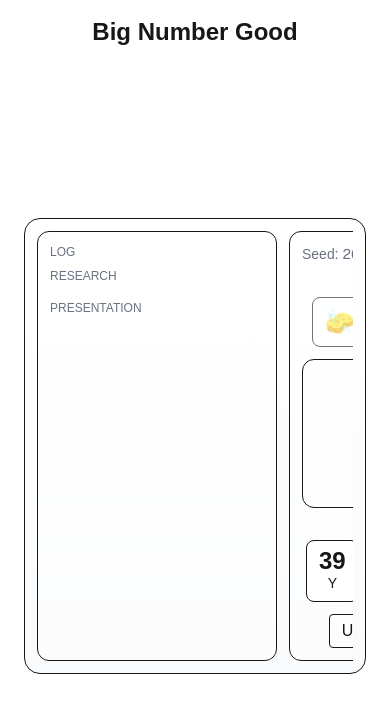
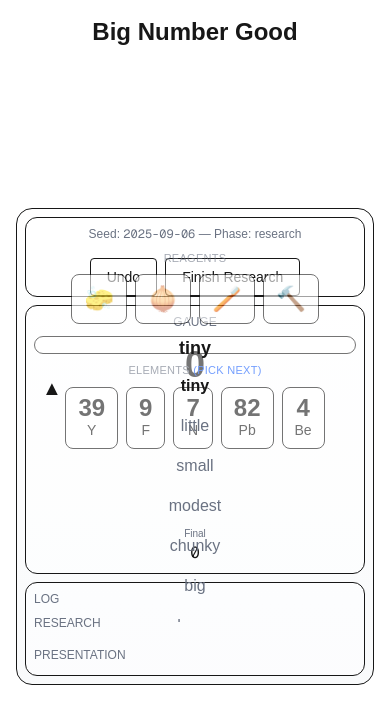
Before and after one commit to mt-quinn/bignumbergood, a Next.js app in the folder site/: page / in a window 390 px wide. Shown: the top 724 px of the page. Built offline with nearby package versions, Linux system fonts and the light colour scheme.

Commit message:
Mobile: responsive stacked layout with compact gauge and tighter spacing

```diff
--- a/site/src/components/Playfield.tsx
+++ b/site/src/components/Playfield.tsx
@@ -20,11 +20,10 @@ export function Playfield() {
   }, []);
   useEffect(() => {
     function update() {
-      const padding = 24; // outer breathing room
-      const headerReserve = 90; // allow for page title area
+      const padding = 16; // tighter on mobile
+      const headerReserve = 72; // title area
       const availW = Math.max(320, window.innerWidth - padding * 2);
-      const availH = Math.max(320, window.innerHeight - headerReserve - padding * 2);
-      // Fit box of aspect into viewport
+      const availH = Math.max(420, window.innerHeight - headerReserve - padding * 2);
       const widthByHeight = availH * desiredAspect;
       const width = Math.min(availW, widthByHeight, 1200);
       const height = Math.floor(width / desiredAspect);
@@ -37,14 +36,15 @@ export function Playfield() {
 
   return (
     <div className="mx-auto" style={{ width: size?.width, height: size?.height }}>
-      <div className="h-full w-full rounded-2xl border bg-gradient-to-b from-white to-gray-50 dark:from-zinc-900 dark:to-zinc-950 p-3 sm:p-5 overflow-hidden">
-        <div className="h-full w-full grid grid-cols-[240px_1fr_200px] gap-3 sm:gap-4 overflow-hidden">
-          {/* Left: Log */}
-          <aside className="h-full rounded-xl border bg-background/40 p-3 overflow-auto min-h-0">
+      <div className="h-full w-full rounded-2xl border bg-gradient-to-b from-white to-gray-50 dark:from-zinc-900 dark:to-zinc-950 p-2 sm:p-4 overflow-hidden">
+        {/* Mobile-first single column; switch to 3 columns on lg */}
+        <div className="h-full w-full grid grid-rows-[1fr_auto_auto] lg:grid-rows-1 grid-cols-1 lg:grid-cols-[240px_1fr_200px] gap-2 sm:gap-3 overflow-hidden">
+          {/* Left: Log (mobile order 3) */}
+          <aside className="order-3 lg:order-1 h-full rounded-xl border bg-background/40 p-2 sm:p-3 overflow-auto min-h-0">
             <div className="text-xs uppercase text-gray-500 mb-2">Log</div>
             <section className="mb-4">
               <h2 className="text-xs uppercase text-gray-500 mb-1">Research</h2>
-              <div className="text-sm font-mono space-y-1">
+              <div className="text-xs sm:text-sm font-mono space-y-1">
                 {(phase !== "research" ? researchEval?.steps : liveEval?.steps)?.map((s, i) => (
                   <div key={i}>{s.log}</div>
                 ))}
@@ -52,7 +52,7 @@ export function Playfield() {
             </section>
             <section>
               <h2 className="text-xs uppercase text-gray-500 mb-1">Presentation</h2>
-              <div className="text-sm font-mono space-y-1">
+              <div className="text-xs sm:text-sm font-mono space-y-1">
                 {(phase === "presentation" ? liveEval?.steps : presentationEval?.steps)?.map((s, i) => (
                   <div key={i}>{s.log}</div>
                 ))}
@@ -60,39 +60,39 @@ export function Playfield() {
             </section>
           </aside>
 
-          {/* Center: Play area */}
-          <main className="h-full rounded-xl border bg-background/40 p-3 sm:p-4 flex flex-col min-h-0">
-            <div className="text-sm text-gray-500 mb-2">Seed: <span className="font-mono">{daily.seed}</span> — Phase: {phase}</div>
+          {/* Center: Play area (mobile order 1) */}
+          <main className="order-1 lg:order-2 h-full rounded-xl border bg-background/40 p-2 sm:p-3 flex flex-col min-h-0">
+            <div className="text-xs sm:text-sm text-gray-500 mb-2 text-center lg:text-left">Seed: <span className="font-mono">{daily.seed}</span> — Phase: {phase}</div>
             <div className="flex-1 min-h-0">
               <Crucible />
             </div>
             <div className="mt-2 sm:mt-3 flex gap-2 justify-center">
-              <button className="px-3 py-1 rounded border bg-white/60 hover:bg-white transition" onClick={actions.undo}>Undo</button>
+              <button className="px-4 py-2 rounded border bg-white/70 hover:bg-white transition text-sm">Undo</button>
               {phase === "research" && (
-                <button className="px-3 py-1 rounded border bg-white/60 hover:bg-white transition" onClick={actions.finalizeResearch}>Finish Research</button>
+                <button className="px-4 py-2 rounded border bg-white/70 hover:bg-white transition text-sm" onClick={actions.finalizeResearch}>Finish Research</button>
               )}
               {phase === "presentation" && (
-                <button className="px-3 py-1 rounded border bg-white/60 hover:bg-white transition" onClick={actions.finalizePresentation}>Finish Presentation</button>
+                <button className="px-4 py-2 rounded border bg-white/70 hover:bg-white transition text-sm" onClick={actions.finalizePresentation}>Finish Presentation</button>
               )}
               {phase === "done" && (
                 <>
-                  <button className="px-3 py-1 rounded border bg-white/60 hover:bg-white transition" onClick={actions.retrySameIngredients}>Try Again (same)</button>
-                  <button className="px-3 py-1 rounded border bg-white/60 hover:bg-white transition" onClick={actions.retryNewIngredients}>Try Again (new)</button>
+                  <button className="px-4 py-2 rounded border bg-white/70 hover:bg-white transition text-sm" onClick={actions.retrySameIngredients}>Try Again (same)</button>
+                  <button className="px-4 py-2 rounded border bg-white/70 hover:bg-white transition text-sm" onClick={actions.retryNewIngredients}>Try Again (new)</button>
                 </>
               )}
             </div>
           </main>
 
-          {/* Right: Gauge */}
-          <aside className="h-full rounded-xl border bg-background/40 p-3 flex flex-col items-center min-h-0">
-            <div className="text-sm uppercase text-gray-500 mb-2">Gauge</div>
-            <div className="text-2xl font-semibold mb-2">{labelFor(finalSoFar)}</div>
-            <div className="w-full">
+          {/* Right: Gauge (mobile order 2, compact) */}
+          <aside className="order-2 lg:order-3 h-full rounded-xl border bg-background/40 p-2 sm:p-3 flex flex-col items-center min-h-0">
+            <div className="text-xs sm:text-sm uppercase text-gray-500 mb-1 sm:mb-2">Gauge</div>
+            <div className="text-lg sm:text-2xl font-semibold mb-1 sm:mb-2">{labelFor(finalSoFar)}</div>
+            <div className="w-full max-h-40 sm:max-h-none">
               <Gauge value={finalSoFar} />
             </div>
             <div className="mt-auto text-center">
-              <div className="text-xs text-gray-500">Final</div>
-              <div className="font-mono text-lg break-all">{finalSoFar.toString()}</div>
+              <div className="text-[10px] sm:text-xs text-gray-500">Final</div>
+              <div className="font-mono text-base sm:text-lg break-all">{finalSoFar.toString()}</div>
             </div>
           </aside>
         </div>
```
